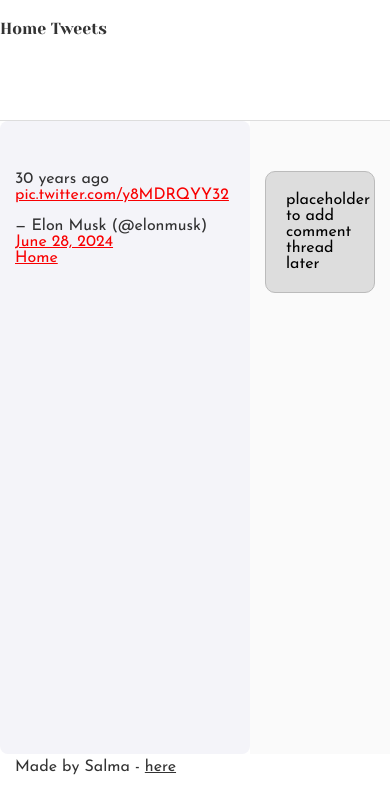
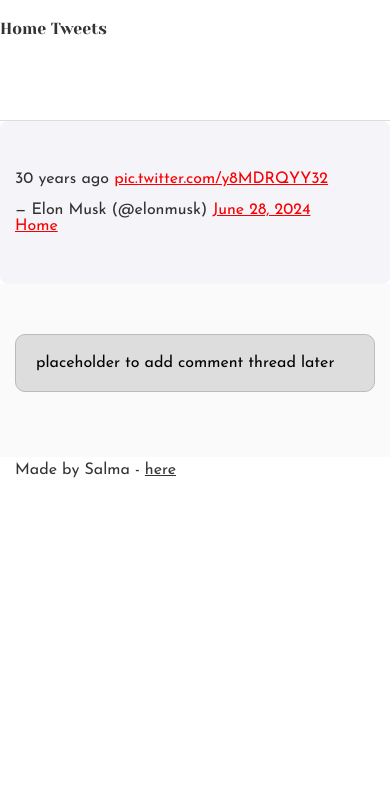
Before and after one commit to Hakuuna/alx_html_css, a plain HTML site: page css_basic/tweets.html in a window 390 px wide. Drawn offline with Linux system fonts and the light colour scheme.

Commit message:
responsive web design

```diff
--- a/css_basic/styles.css
+++ b/css_basic/styles.css
@@ -1,21 +1,3 @@
-body, main {
-    display: flex;
-}
-body{
-    flex-direction: column;
-}
-main{
-    flex-direction: row;
-    flex: auto;
-}
-article{
-    flex: 2;
-    overflow-y: auto;
-}
-aside{
-    flex: 1;
-    overflow-y: auto;
-}
 /* Importing webfonts */
 /* (If you're learning CSS, you should disregard that) */
 
@@ -99,12 +81,18 @@ footer a {
 a {
 	color: #F80002;
 }
+a:hover, a:active {
+	color: #FF6565;
+}
+button:hover, button:active {
+	opacity: 0.9;
+}
 
 /* Positioning and margins */
 
 @media (min-width: 1100px) {
 	body {
-		width: 1100px;
+		width: 1000px;
 		margin: 0 auto;
 	}
 }
@@ -208,3 +196,10 @@ h6 {
 		float: none;
 	}
 }
+
+@media (max-width: 480px) {
+	body {
+		width: 100%;
+		margin: 0;
+	}
+}
```
Also changed, not shown: 1 other file. Lines whose indentation alone changed are shown as unchanged.
